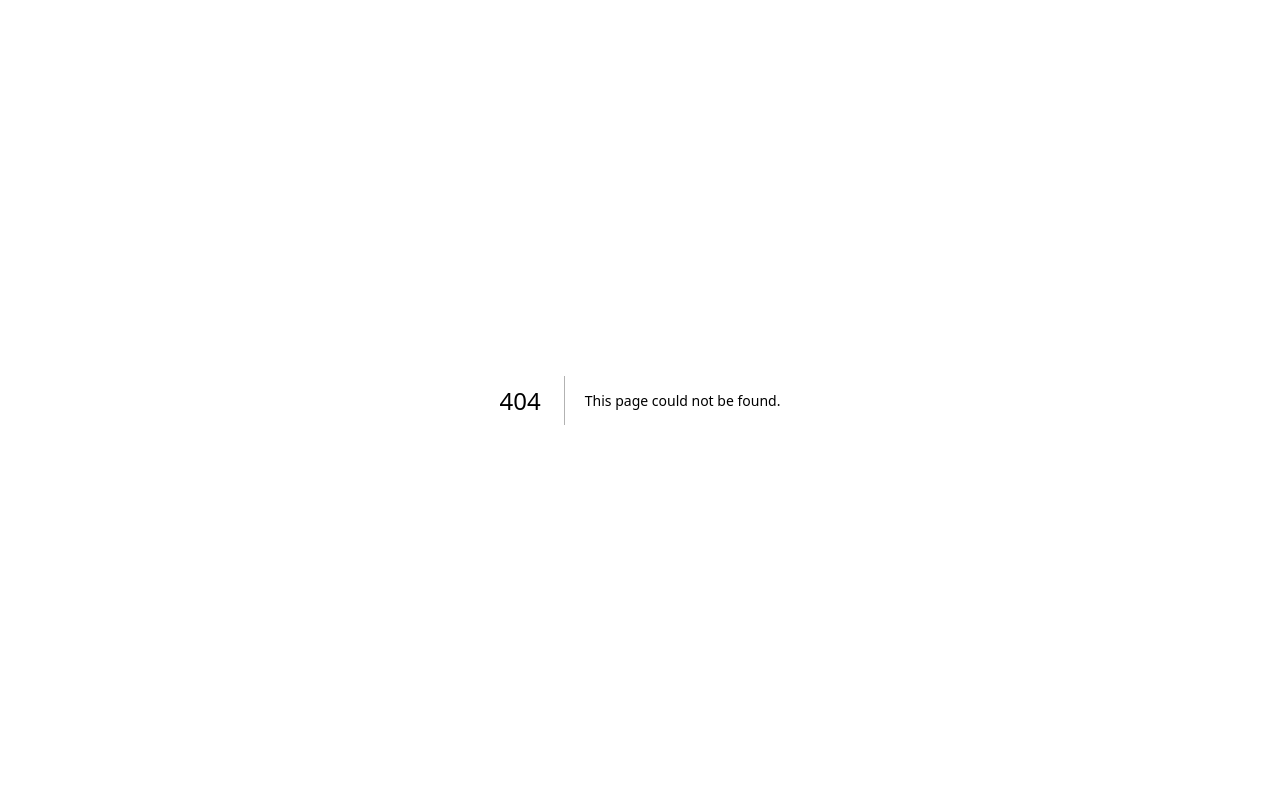
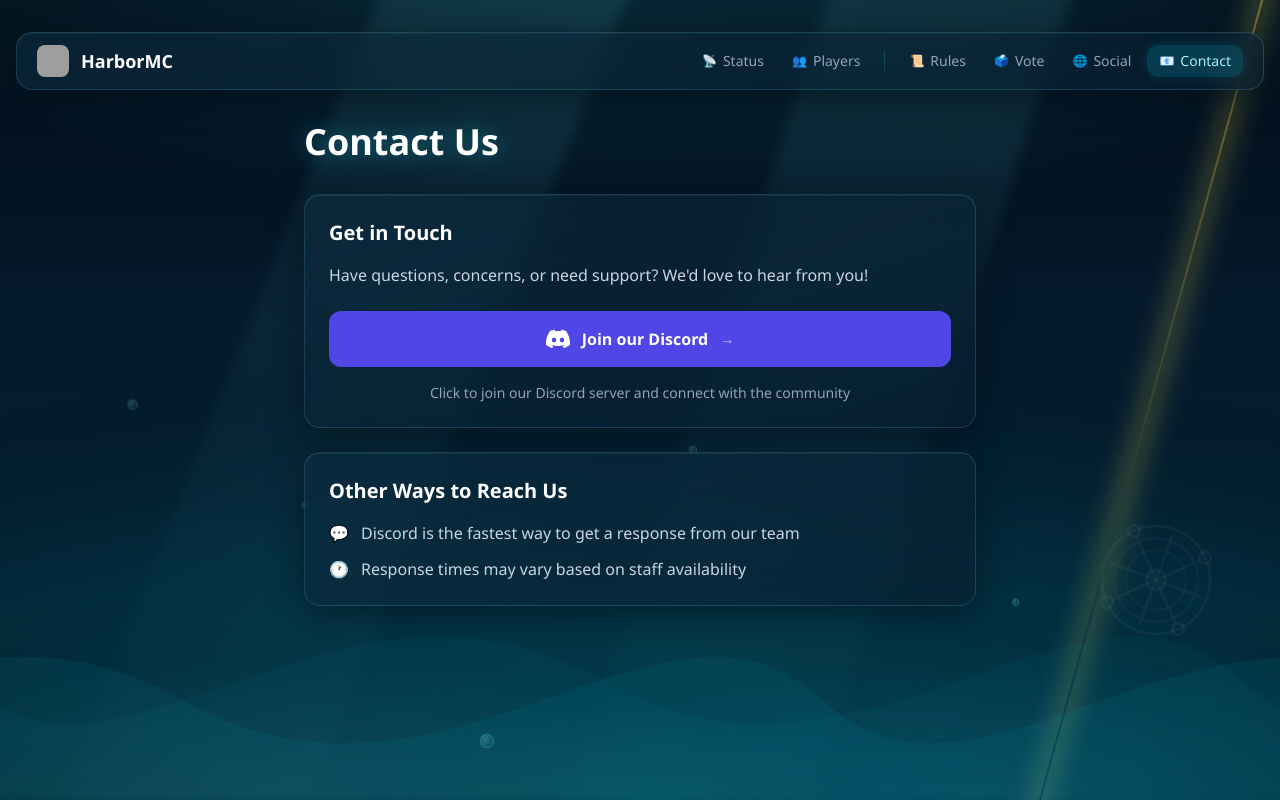
Before and after one commit to VideoHarbor2115/harbor-dashboard, a Next.js app: page /contact in a window 1280 px wide. Before the commit this address had no page. Built offline with nearby package versions, Linux system fonts and the light colour scheme; grey boxes are pictures that could not be loaded.

Commit message:
Add contact page with Discord link

```diff
--- /dev/null
+++ b/src/app/contact/page.tsx
@@ -0,0 +1,58 @@
+'use client';
+
+import Navbar from '@/components/Navbar';
+import SeaBackground from '@/components/SeaBackground';
+import { useServerStatus } from '@/components/ServerStatusContext';
+
+export default function Contact() {
+  const { isOnline } = useServerStatus();
+
+  return (
+    <main className="relative min-h-screen overflow-hidden px-4 py-8 text-slate-100">
+      <SeaBackground isOffline={!isOnline} />
+      <Navbar />
+
+      <div className="mx-auto max-w-2xl">
+        <h1 className="mb-8 text-4xl font-bold text-white text-glow">Contact Us</h1>
+
+        <div className="glass-card rounded-2xl p-6">
+          <h2 className="text-xl font-semibold text-white mb-4">Get in Touch</h2>
+          <p className="text-slate-300 mb-6">
+            Have questions, concerns, or need support? We&apos;d love to hear from you!
+          </p>
+
+          <a
+            href="https://discord.gg/juNs35nM5z"
+            target="_blank"
+            rel="noopener noreferrer"
+            className="group flex items-center justify-center gap-3 rounded-xl bg-indigo-600 px-6 py-4 font-semibold text-white transition hover:bg-indigo-500 hover:shadow-lg hover:shadow-indigo-500/30"
+          >
+            <svg className="h-6 w-6" fill="currentColor" viewBox="0 0 24 24">
+              <path d="M20.317 4.37a19.791 19.791 0 0 0-4.885-1.515.074.074 0 0 0-.079.037c-.21.375-.444.864-.608 1.25a18.27 18.27 0 0 0-5.487 0 12.64 12.64 0 0 0-.617-1.25.077.077 0 0 0-.079-.037A19.736 19.736 0 0 0 3.677 4.37a.07.07 0 0 0-.032.027C.533 9.046-.32 13.58.099 18.057a.082.082 0 0 0 .031.057 19.9 19.9 0 0 0 5.993 3.03.078.078 0 0 0 .084-.028 14.09 14.09 0 0 0 1.226-1.994.076.076 0 0 0-.041-.106 13.107 13.107 0 0 1-1.872-.892.077.077 0 0 1-.008-.128 10.2 10.2 0 0 0 .372-.292.074.074 0 0 1 .077-.01c3.928 1.793 8.18 1.793 12.062 0a.074.074 0 0 1 .078.01c.12.098.246.198.373.292a.077.077 0 0 1-.006.127 12.299 12.299 0 0 1-1.873.892.077.077 0 0 0-.041.107c.36.698.772 1.362 1.225 1.993a.076.076 0 0 0 .084.028 19.839 19.839 0 0 0 6.002-3.03.077.077 0 0 0 .032-.054c.5-5.177-.838-9.674-3.549-13.66a.061.061 0 0 0-.031-.03zM8.02 15.33c-1.183 0-2.157-1.085-2.157-2.419 0-1.333.956-2.419 2.157-2.419 1.21 0 2.176 1.096 2.157 2.42 0 1.333-.956 2.418-2.157 2.418zm7.975 0c-1.183 0-2.157-1.085-2.157-2.419 0-1.333.955-2.419 2.157-2.419 1.21 0 2.176 1.096 2.157 2.42 0 1.333-.946 2.418-2.157 2.418z"/>
+            </svg>
+            Join our Discord
+            <span className="text-sm opacity-70 group-hover:opacity-100">→</span>
+          </a>
+
+          <p className="mt-4 text-center text-sm text-slate-400">
+            Click to join our Discord server and connect with the community
+          </p>
+        </div>
+
+        <div className="mt-6 glass-card rounded-2xl p-6">
+          <h2 className="text-xl font-semibold text-white mb-4">Other Ways to Reach Us</h2>
+          <ul className="space-y-3 text-slate-300">
+            <li className="flex items-start gap-3">
+              <span className="text-cyan-400">💬</span>
+              <span>Discord is the fastest way to get a response from our team</span>
+            </li>
+            <li className="flex items-start gap-3">
+              <span className="text-cyan-400">🕐</span>
+              <span>Response times may vary based on staff availability</span>
+            </li>
+          </ul>
+        </div>
+      </div>
+    </main>
+  );
+}
--- a/src/components/Navbar.tsx
+++ b/src/components/Navbar.tsx
@@ -23,6 +23,7 @@ const navGroups: NavGroup[] = [
       { href: '/rules', label: 'Rules', icon: '📜' },
       { href: '/vote', label: 'Vote', icon: '🗳️' },
       { href: '/social', label: 'Social', icon: '🌐' },
+      { href: '/contact', label: 'Contact', icon: '📧' },
     ],
   },
 ];
```
